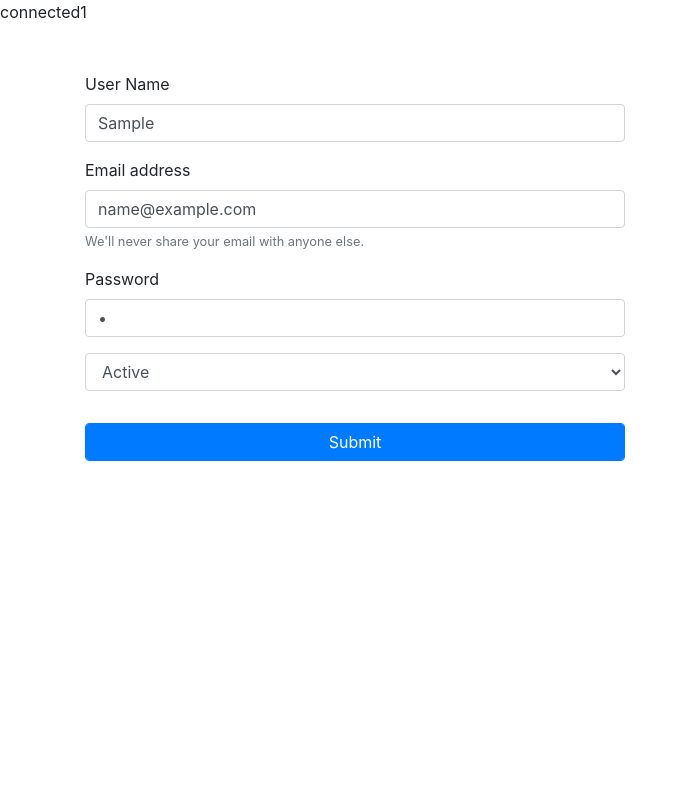
After one commit to WaniAabid7889/php_language, a PHP site: page /users.php?id=1 in a window 1280 px wide. The commit adds this page. Shown: the whole page, without its empty margins (0-687 px from the left). Run offline with PHP 8.4, Linux system fonts and the light colour scheme; tables that the repository leaves empty or names only in its code hold one stand-in row (values such as "Sample post").

Commit message:
update record and get byid and also show data in tablure fromate

```diff
--- /dev/null
+++ b/project/public/users.php
@@ -0,0 +1,98 @@
+<?php
+  require '../config/db.php';
+  $recordId = $_GET['id'];
+  echo $recordId;
+  $name = $email = $password = $status= "";
+  $getUser = "SELECT * from users where id='$recordId'";
+
+  $getUserById  = mysqli_query($conn,$getUser);
+
+  while($d = $getUserById->fetch_assoc()){
+    $name = $d['name'];
+    $email = $d['email'];
+    $password = $d['password'];
+    $status = $d['status'];
+  }
+
+
+
+  if ($_SERVER['REQUEST_METHOD'] === 'POST'){
+       $name = $_POST['name'];
+       $email = $_POST['email'];
+       $password = $_POST['password'];
+       $status = $_POST['status'];
+
+
+       if($recordId){
+
+        //    $sql = "UPDATE users set name='$name',email='$email',password='$password',status='$status' where id='$recordId'";
+           $sql = "UPDATE `users` SET `name`='$name',`email`='$email',`password`='$password',`status`='$status' WHERE id='$recordId'";
+           var_dump($sql);
+           $res = mysqli_query($conn,$sql);
+           echo $res;
+           exit;
+           if($res){
+               echo "User Record update successfully";
+            }else{
+                echo "Error record is not updated";
+            }
+        }else{
+            $sql = "INSERT into users(name, email, password, status)values('$name','$email','$password','$status')";
+            var_dump($sql);
+            $res = mysqli_query($conn,$sql);
+            echo $res;
+            exit;
+            if($res){
+                echo "User Record inserted successfully";
+             }else{
+                 echo "Error record is not created";
+             }
+        }
+       mysqli_close($conn);
+
+   }
+?>
+<!DOCTYPE html>
+<html lang="en">
+
+<head>
+    <meta charset="UTF-8">
+    <meta name="viewport" content="width=device-width, initial-scale=1.0">
+    <title>user form</title>
+    <link rel="stylesheet" href="https://cdn.jsdelivr.net/npm/bootstrap@4.0.0/dist/css/bootstrap.min.css">
+</head>
+
+<body>
+    <div class="container mt-5">
+        <div class="row">
+            <div class="col-lg-6">
+
+                <form method="post">
+                    <div class="form-group">
+                        <label for="exampleInputEmail1">User Name</label>
+                        <input type="text" name="name" value=<?php echo $name ?? " "?> class="form-control" placeholder="Enter Name">
+                    </div>
+                    <div class="form-group">
+                        <label for="exampleInputEmail1">Email address</label>
+                    <input type="email" name="email" value=<?php echo $email ?? " "?>  class="form-control" placeholder="Enter email">
+                    <small class="form-text text-muted">We'll never share your email with anyone else.</small>
+                </div>
+                <div class="form-group">
+                    <label for="exampleInputPassword1">Password</label>
+                    <input type="password" name="password" value=<?php echo $password ?? " "?> class="form-control" placeholder="Password">
+                </div>
+
+                <div class="form-group">
+                    <select name="status" class="form-control">
+                        <option value="active" value=<?php $status ?? " " ?>>Active</option>
+                        <option value="inactive" value=<?php $status ?? " " ?>>InActive</option>
+                    </select>
+                </div>
+                <button type="submit" class="btn btn-primary mt-3 form-control">Submit</button>
+            </form>
+        </div>
+        </div>
+    </div>
+</body>
+
+    </html>
```
Also changed, not shown: project/public/show.php (+46 -8 lines).
